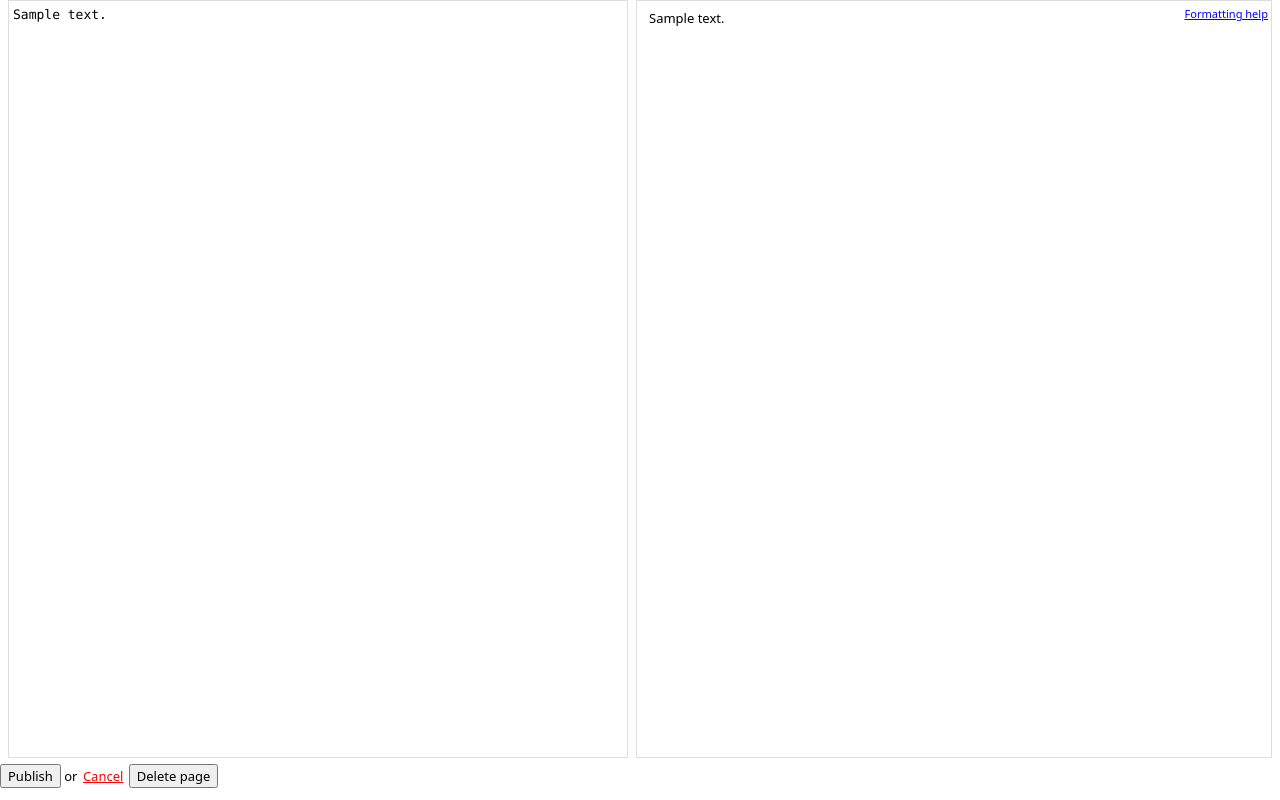
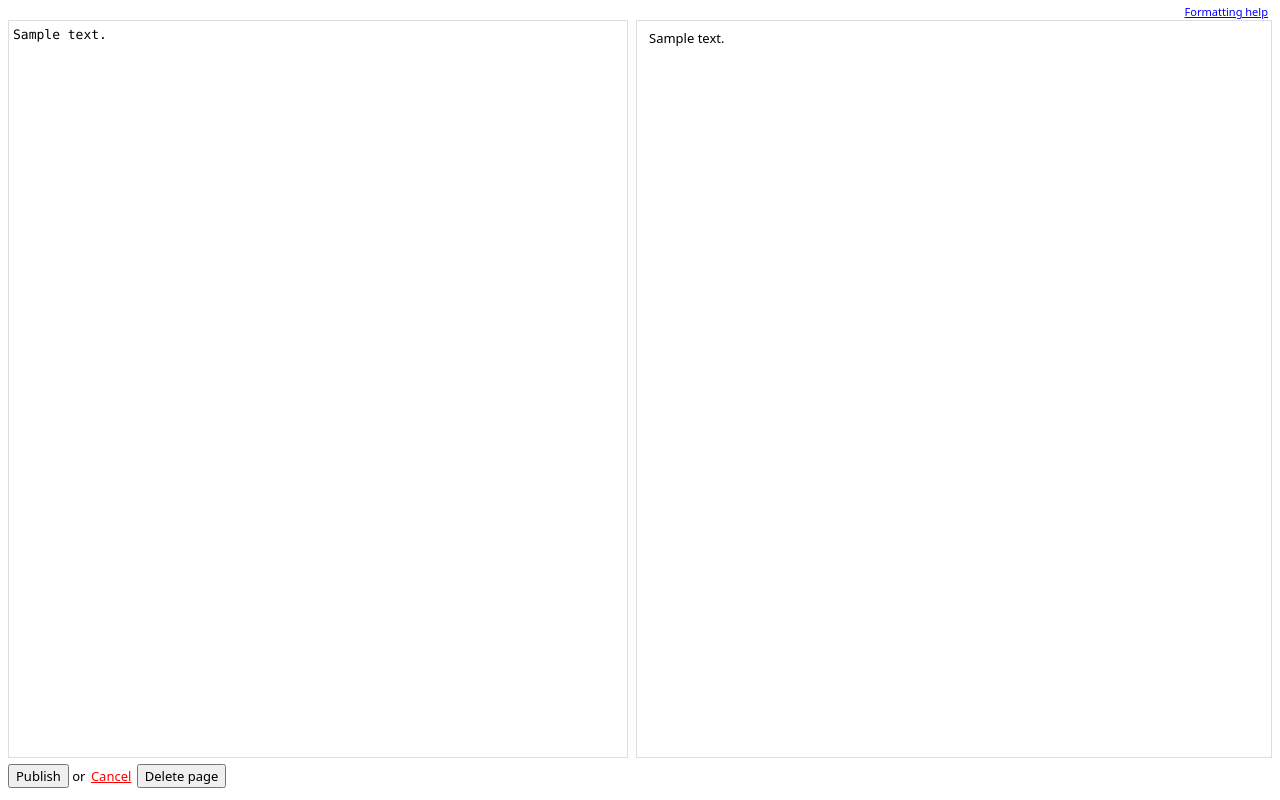
Before and after one commit to simonbc/jottit, a Flask app: template jottit/templates/edit_page.html in a window 1280 px wide. Run offline with Flask 3, Linux system fonts and the light colour scheme; the template is opened without the code that fills it: most values are stand-ins (such as "Sample title", 1, 10 or a date in 2020); some libraries are stand-ins or nearby versions.

Commit message:
Pad the editor and action bar; clear the Formatting help link
Add 8px inline padding to .edit-split and .edit-actions so the
textarea, preview, and Publish/Cancel row don't sit flush against
the viewport edges (the draft banner still spans full-width — it
breaks out by virtue of being outside both wrappers).

Add a 20px top reservation to .edit-split so "Formatting help" gets
its own row above the preview pane instead of sitting on top of the
preview's border.

Co-Authored-By: Claude Opus 4.7 (1M context) <noreply@anthropic.com>

```diff
--- a/jottit/static/components.css
+++ b/jottit/static/components.css
@@ -498,7 +498,7 @@
                 editor split (above the preview pane) ---------- */
   #formatting_help_link {
     position: absolute;
-    top: 4px;
+    top: 2px;
     right: 12px;
     font-size: 0.85em;
     z-index: 1;
@@ -517,7 +517,6 @@
     display: flex;
     flex-direction: column;
     min-height: 0;
-    padding: 0;
     margin: 0;
   }
 
@@ -537,7 +536,7 @@
     flex: 1 1 auto;
     gap: 8px;
     min-height: 0;
-    padding: 0 8px;
+    padding: 20px 8px 0 8px;
   }
 
   @media (min-width: 768px) {
@@ -575,6 +574,7 @@
 
   .edit-actions {
     margin: 6px 0 12px 0;
+    padding: 0 8px;
   }
 
   .edit-actions #delete {
```
